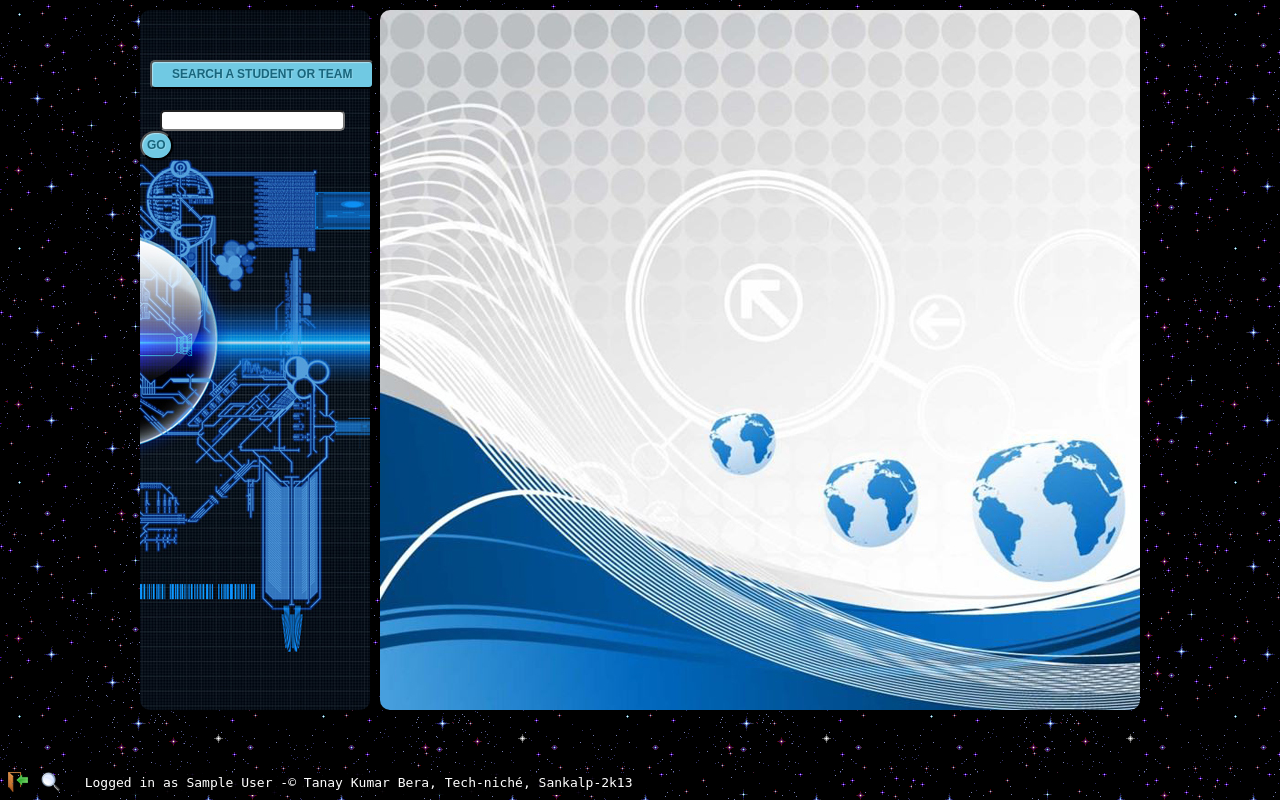
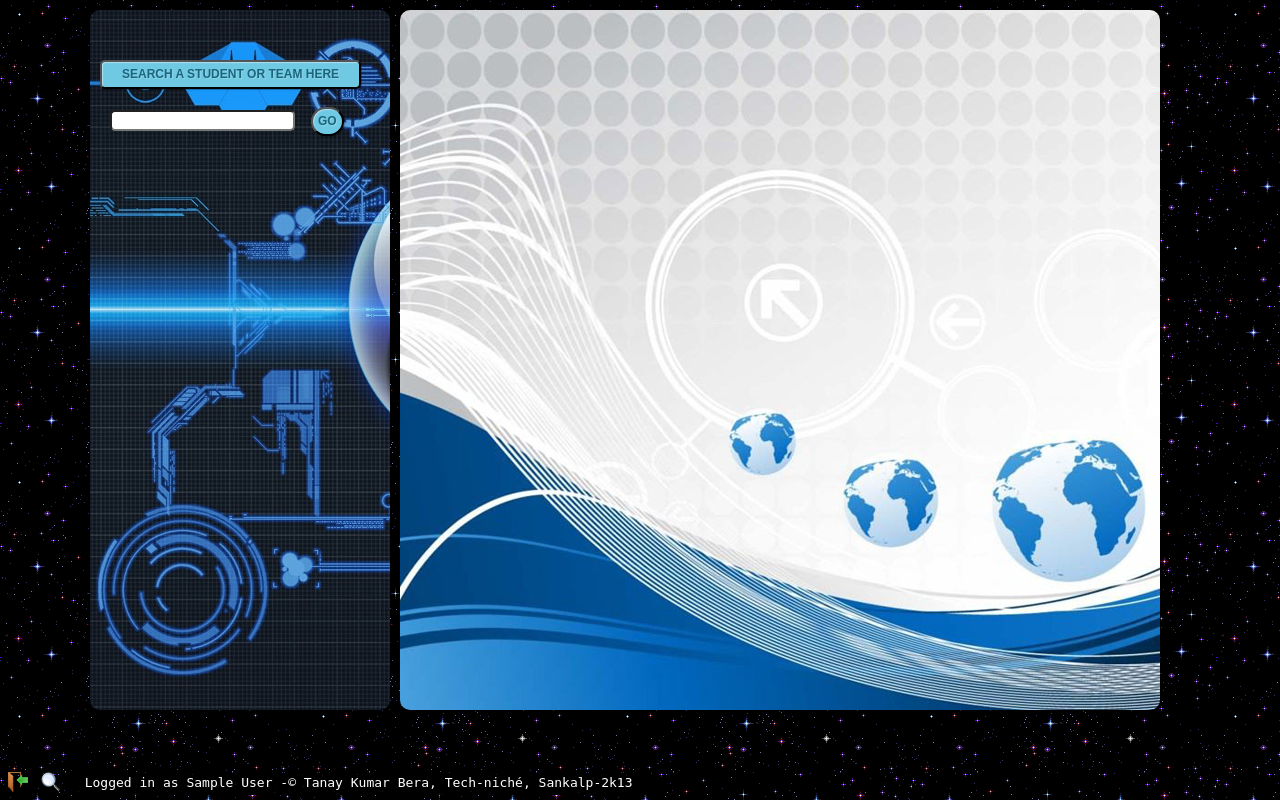
Before and after one commit to tanaykumarbera/sankalp_local, a PHP site: page /reg_desk.php in a window 1280 px wide. Run offline with PHP 8.4, Linux system fonts and the light colour scheme; the visitor is signed in with stand-in values (Sample User, id 1).

Commit message:
new search added in reg desk

```diff
--- a/reg_desk.php
+++ b/reg_desk.php
@@ -22,14 +22,16 @@ if(!(isset($_SESSION['op_id']))||(($_SESSION['event_id']!=1)&&($_SESSION['event_
     <body style="background: url('_img/reg_bck.gif') repeat fixed;">
          <a href="logout.php"><div class="logout" title="Click to logout"></div></a> <a href="search.php"><div class="serch" title="Search Student or Team Details"></div></a> <div style="position: fixed; background: url('_img/black.png') repeat; bottom:5px; left: 69px;height: 20px; padding-top: 2px; color: white; font-family: Monospace; border-radius: 5px;">&nbsp;&nbsp;Logged in as <?php echo $_SESSION['op_name'];?>&nbsp;-© Tanay Kumar Bera, Tech-niché, Sankalp-2k13&nbsp;&nbsp;</div>
 
-        <div style="width: 1000px; margin-top: 10px; margin-bottom: 10px; margin-left: auto; margin-right: auto; height: 700px;">
-            <div style="width: 230px; height: 700px; float: left; background: url('_img/reg_left.jpg'); border-radius: 10px;">
+        <div style="width: 1100px; margin-top: 10px; margin-bottom: 10px; margin-left: auto; margin-right: auto; height: 700px;">
+            <div style="width: 300px; height: 700px; float: left; background: url('_img/reg_left.jpg'); border-radius: 10px;">
                 <form onsubmit="javascript:srch();return false;">
                     <input type="text" id="regid" style="margin-left: 20px; margin-top: 100px; border-radius: 5px;" onkeypress="ckckk(event)" onclick="def()"/>&nbsp;&nbsp;&nbsp;
                 <input type="submit" class="button blue" value="GO" style="padding: 0 5px; margin: 0; border-radius: 50px;" onclick="srch()"/>
                 </form>
-                <a href="search.php"><input type="button" class="button blue" value="SEARCH A STUDENT OR TEAM" style="border-radius: 5px; alignment-adjust: central; position: absolute; top: 50px;"/></a>
-
+                <a href="search.php" target="_blank"><input type="button" class="button blue" value="SEARCH A STUDENT OR TEAM HERE" style="border-radius: 5px; alignment-adjust: central; position: absolute; top: 50px;"/></a>
+                <div style="position: relative; margin: 40px auto; height: 500px; width: 290px; background: transparent;">
+                    <iframe id="nammenu" src="" style="width: 100%; height: 100%; border-width: 0px; border-radius: 5px; background: transparent;" > </iframe>
+                </div>
             </div>
             <div id="isearch" style="width: 760px; height: 700px; float: left; margin-left: 10px; background: url('_img/reg_right.jpg'); border-radius: 10px;" >
 
@@ -44,13 +46,25 @@ if(!(isset($_SESSION['op_id']))||(($_SESSION['event_id']!=1)&&($_SESSION['event_
         {
             var a=document.getElementById("regid").value;
             if((a>2000)&&(a<9999))
-                 document.getElementById("regid").style["background-color"]="#99ff00";
+                 {
+                     document.getElementById("regid").style["background-color"]="#99ff00";
+                     document.getElementById("nammenu").src="";
+                 }
              else
-                 document.getElementById("regid").style["background-color"]="#ff6666";
+                 {
+                    document.getElementById("regid").style["background-color"]="#ff6666";
+                    document.getElementById("nammenu").src="regpart_name.php?sr="+a;
+                 }
 
             document.getElementById("isearch").innerHTML='<iframe src="update.php?uid='+a+'" style="position: relative; border-width: 0px; width: 100%; height: 100%;  border-radius: 10px; background-color: transparent;"></iframe>';
 
         }
+
+        function asrch(memid)
+        {
+            document.getElementById("isearch").innerHTML='<iframe src="update.php?uid='+memid+'" style="position: relative; border-width: 0px; width: 100%; height: 100%;  border-radius: 10px; background-color: transparent;"></iframe>';
+        }
+
 
         function def()
         {
```
Also changed, not shown: regpart_name.php (added, +20 -0 lines), _img/reg_left.jpg, 1 other file.
